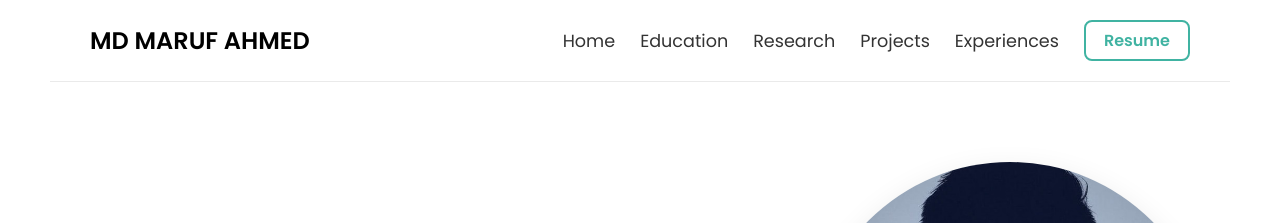
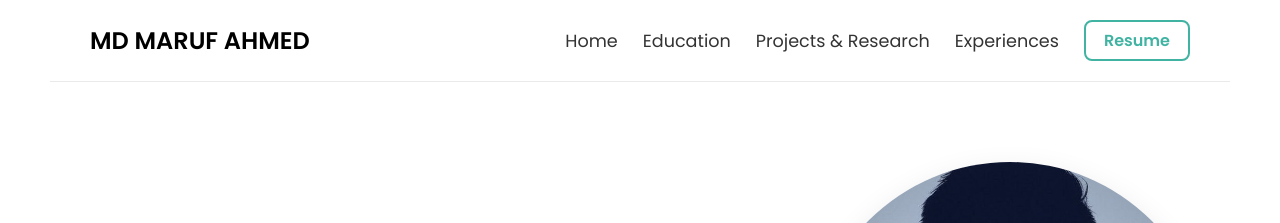
Before and after one commit to maruf066/maruf066.github.io, a Jekyll site: the page built from index.html, in a window 1280 px wide. Shown: the top 223 px of the page. Built offline with Jekyll 4.4.1, drawn with Linux system fonts in a browser that asks for light colours.

Commit message:
Update wrapper.html

```diff
--- a/_layouts/wrapper.html
+++ b/_layouts/wrapper.html
@@ -24,8 +24,8 @@
           <div style="display: flex !important; align-items: center !important; gap: 25px !important;">
               <a href="{{ site.baseurl }}/" style="font-size: 1.1rem !important; color: #333333 !important; text-decoration: none !important;">Home</a>
               <a href="{{ site.baseurl }}/education/" style="font-size: 1.1rem !important; color: #333333 !important; text-decoration: none !important;">Education</a>
-              <a href="{{ site.baseurl }}/research/" style="font-size: 1.1rem !important; color: #333333 !important; text-decoration: none !important;">Research</a>
-              <a href="{{ site.baseurl }}/projects/" style="font-size: 1.1rem !important; color: #333333 !important; text-decoration: none !important;">Projects</a>
+              <!-- Research link removed, Projects renamed -->
+              <a href="{{ site.baseurl }}/projects/" style="font-size: 1.1rem !important; color: #333333 !important; text-decoration: none !important;">Projects & Research</a>
               <a href="{{ site.baseurl }}/experiences/" style="font-size: 1.1rem !important; color: #333333 !important; text-decoration: none !important;">Experiences</a>
               <!-- Resume Button -->
               <a href="{{site.resume-url}}" target="_blank" rel="noopener noreferrer" style="font-size: 1rem !important; color: #40b3a2 !important; text-decoration: none !important; border: 2px solid #40b3a2 !important; padding: 6px 18px !important; border-radius: 8px !important; font-weight: 600 !important;">Resume</a>
@@ -42,8 +42,8 @@
           <div style="display: flex !important; align-items: center !important; gap: 25px !important;">
               <a href="{{ site.baseurl }}/" style="font-size: 1.1rem !important; color: #ffffff !important; text-decoration: none !important; text-shadow: 1px 1px 4px rgba(0,0,0,0.9) !important;">Home</a>
               <a href="{{ site.baseurl }}/education/" style="font-size: 1.1rem !important; color: #ffffff !important; text-decoration: none !important; text-shadow: 1px 1px 4px rgba(0,0,0,0.9) !important;">Education</a>
-              <a href="{{ site.baseurl }}/research/" style="font-size: 1.1rem !important; color: #ffffff !important; text-decoration: none !important; text-shadow: 1px 1px 4px rgba(0,0,0,0.9) !important;">Research</a>
-              <a href="{{ site.baseurl }}/projects/" style="font-size: 1.1rem !important; color: #ffffff !important; text-decoration: none !important; text-shadow: 1px 1px 4px rgba(0,0,0,0.9) !important;">Projects</a>
+              <!-- Research link removed, Projects renamed -->
+              <a href="{{ site.baseurl }}/projects/" style="font-size: 1.1rem !important; color: #ffffff !important; text-decoration: none !important; text-shadow: 1px 1px 4px rgba(0,0,0,0.9) !important;">Projects & Research</a>
               <a href="{{ site.baseurl }}/experiences/" style="font-size: 1.1rem !important; color: #ffffff !important; text-decoration: none !important; text-shadow: 1px 1px 4px rgba(0,0,0,0.9) !important;">Experiences</a>
           </div>
       </div>
@@ -59,9 +59,8 @@
               <a href="{{ site.baseurl }}/" style="font-size: 1.1rem !important; color: #ffffff !important; text-decoration: none !important;">Home</a>
               <a href="{{ site.baseurl }}/education/" style="font-size: 1.1rem !important; color: #ffffff !important; text-decoration: none !important;">Education</a>
 
-              <a href="{{ site.baseurl }}/research/" style="font-size: 1.1rem !important; color: {% if page.url contains '/research/' %}#87CEEB{% else %}#ffffff{% endif %} !important; text-decoration: none !important;">Research</a>
-
-              <a href="{{ site.baseurl }}/projects/" style="font-size: 1.1rem !important; color: {% if page.url contains '/projects/' %}#87CEEB{% else %}#ffffff{% endif %} !important; text-decoration: none !important;">Projects</a>
+              <!-- Research link removed. Projects renamed with updated highlight logic -->
+              <a href="{{ site.baseurl }}/projects/" style="font-size: 1.1rem !important; color: {% if page.url contains '/projects/' or page.url contains '/research/' %}#87CEEB{% else %}#ffffff{% endif %} !important; text-decoration: none !important;">Projects & Research</a>
 
               <a href="{{ site.baseurl }}/experiences/" style="font-size: 1.1rem !important; color: {% if page.url contains '/experiences/' %}#87CEEB{% else %}#ffffff{% endif %} !important; text-decoration: none !important;">Experiences</a>
           </div>
```
